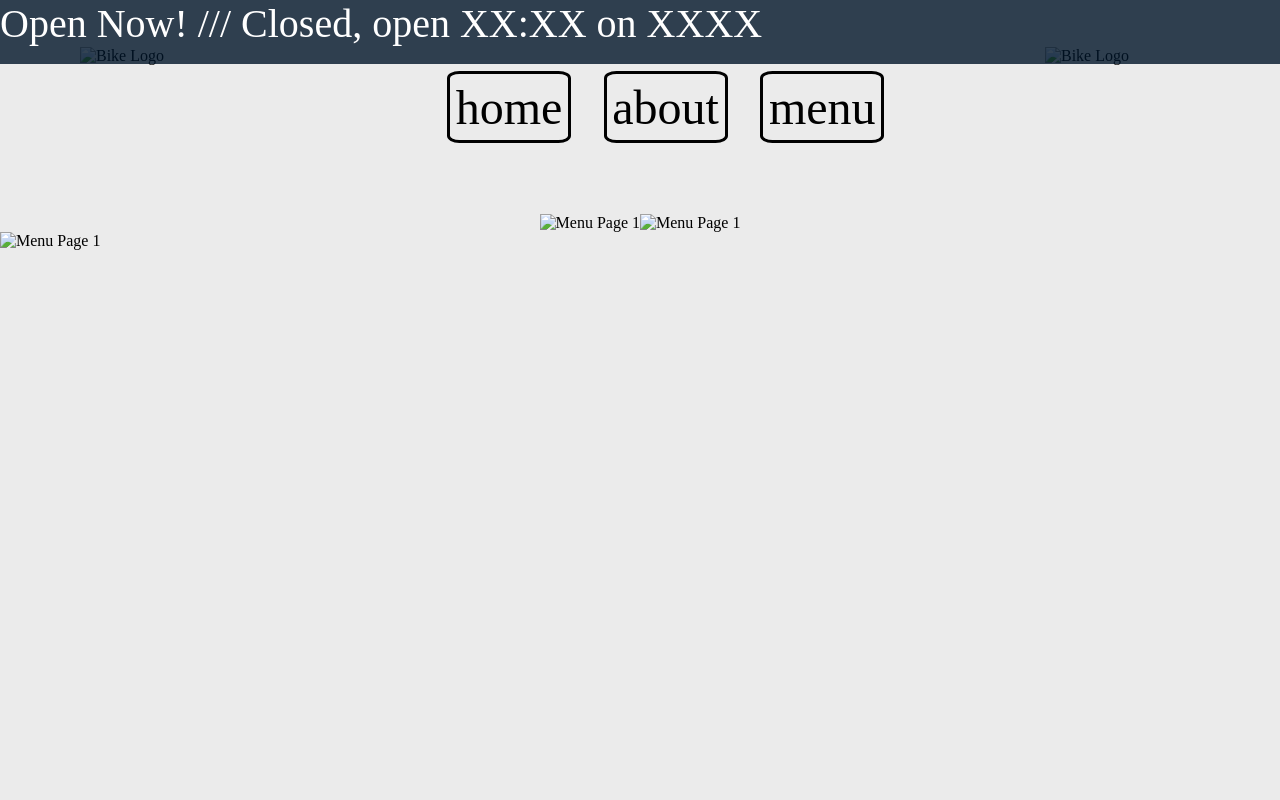
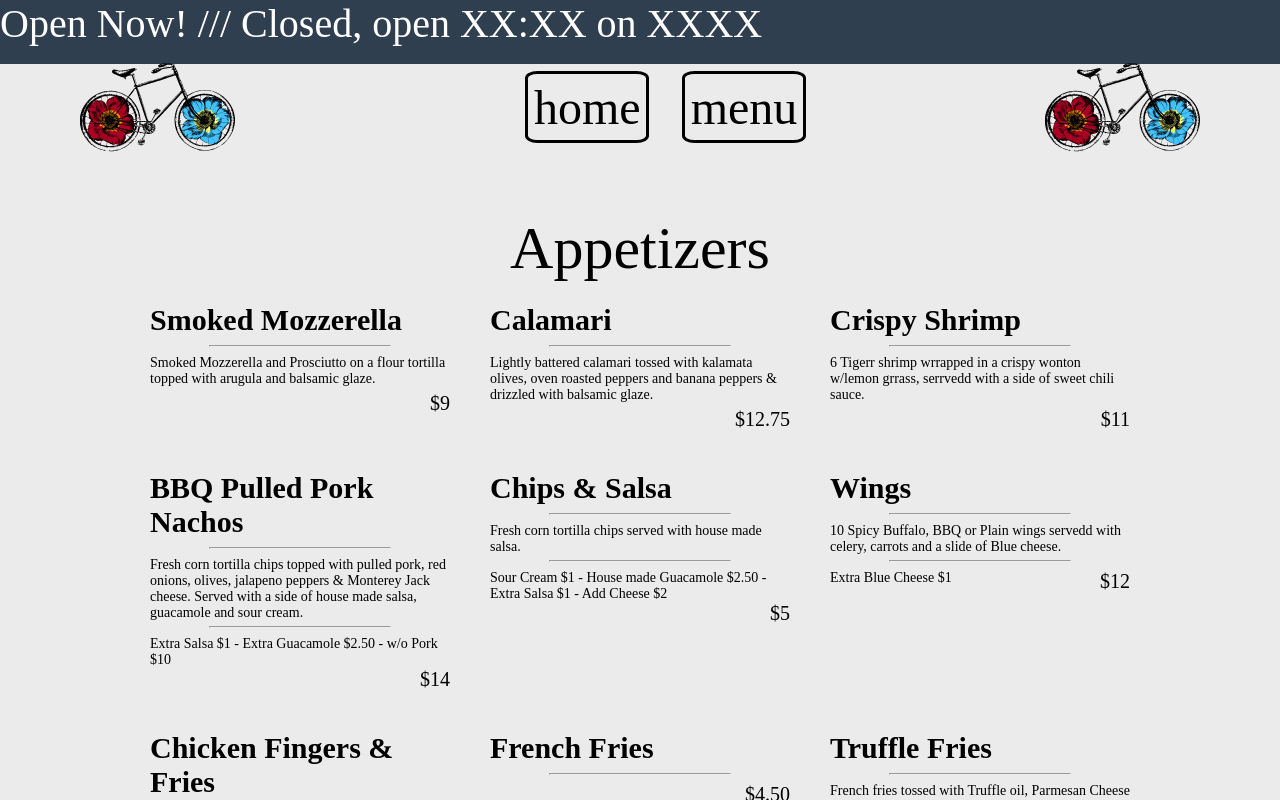
Before and after one commit to jon-curtis/jon-curtis.github.io, a plain HTML site: page bs-menu.html in a window 1280 px wide. Shown: the top 800 px of the page. Drawn offline with nearby package versions, Linux system fonts and the light colour scheme; files whose address does not match are found by name; a web font is replaced by a local one.

Commit message:
Add files via upload

```diff
--- a/bs-menu.html
+++ b/bs-menu.html
@@ -31,6 +31,69 @@
         }
 
 
+
+        .menu-content {
+        	justify-content: center;
+			display: flex;
+        	flex-wrap: wrap;
+        	align-items: flex-start;
+        	align-content: flex-start;
+        }
+
+        .menu-content > div {
+            width: 300px;
+			margin-right: 10px;
+			margin: 20px;
+        }
+
+        .food-pic {
+            height: auto;
+            width: 150px;
+        }
+
+        .section-title {
+            font-family: 'Caudex', serif;
+            font-size: 60px;
+            margin-left: auto;
+            margin-right: auto;
+            position: relative;
+            text-align: center;
+        }
+
+        .item {
+
+        }
+
+        .item .name {
+            font-family: 'Caudex', serif;
+            font-size: 30px;
+            font-weight: 600;
+        }
+
+        .item .desc {
+            font-family: 'Caudex', serif;
+            font-size: 14px;
+            float: left;
+            padding-bottom: 5px;
+        }
+
+        .item .price {
+            font-family: 'Caudex', serif;
+            font-size: 20px;
+            float: right;
+        }
+
+        .item-sep {
+            width: 60%;
+        }
+
+        .item .extra {
+            font-family: 'Caudex', serif;
+            font-size: 14px;
+            float: left;
+        }
+
+
     </style>
 
     <script language='javascript'>
@@ -52,25 +115,135 @@
 
     <div id="header">Open Now! /// Closed, open XX:XX on XXXX</div>
     <div id="bikeContainer1">
-        <img id="bike1" src="bikestop/resources/bike2h.svg" alt="Bike Logo">
+        <img id="bike1" src="resources/bike2h.svg" alt="Bike Logo">
 
         <nav>
             <ul class="nav__links">
-                <li><a href="bs-demo.html"><button>home</button></a></li>
-                <li><a href="about.html"><button>about</button></a></li>
+                <li><a href="index.html"><button>home</button></a></li>
+                <!--<li><a href="about.html"><button>about</button></a></li>-->
                 <li><a href="menu.html"><button>menu</button></a></li>
             </ul>
         </nav>
 
-        <img id="bike1" src="bikestop/resources/bike2h.svg" alt="Bike Logo">
+        <img id="bike1" src="resources/bike2h.svg" alt="Bike Logo">
 
 
     </div>
 
-    <div id="flex_container">
-        <div><img id="menu1" src="images/menu_pg1.jpeg" alt="Menu Page 1"></div>
-        <img id="menu1" src="images/menu_pg2.jpeg" alt="Menu Page 1"></div>
-        <img id="menu1" src="images/menu_pg3.jpeg" alt="Menu Page 1"></div>
+
+    <div id="menu-display">
+        <div class="section-title">Appetizers</div>
+        <a name="Appetizers"></a>
+
+        <div class="menu-content">
+            <!--<img class="food-pic" src="resources/smokedMoz.jpeg" alt="Photo by Patricia Tsernoshova on Unsplash">-->
+            <div class="item">
+                <div class="name">Smoked Mozzerella</div>
+                <hr class="item-sep">
+                <div class="desc">Smoked Mozzerella and Prosciutto on a flour tortilla topped with arugula and balsamic glaze.</div>
+                <div class="price">$9</div>
+            </div>
+
+            <div class="item">
+                <!--<img class="food-pic" src="resources/melissa-walker-horn-4mNO6-oMBEA-unsplash.jpg" alt="Photo by Melissa Walker on Unsplash">-->
+                <div class="name">Calamari</div>
+                <hr class="item-sep">
+                <div class="desc">Lightly battered calamari tossed with kalamata olives, oven roasted peppers and banana peppers & drizzled with balsamic glaze.</div>
+                <div class="price">$12.75</div>
+            </div>
+
+            <div class="item">
+                <div class="name">Crispy Shrimp</div>
+                <hr class="item-sep">
+                <div class="desc">6 Tigerr shrimp wrrapped in a crispy wonton w/lemon grrass, serrvedd with a side of sweet chili sauce.</div>
+                <div class="price">$11</div>
+            </div>
+
+            <div class="item">
+                <div class="name">BBQ Pulled Pork Nachos</div>
+                <hr class="item-sep">
+                <div class="desc">Fresh corn tortilla chips topped with pulled pork, red onions, olives, jalapeno peppers & Monterey Jack cheese. Served with a side of house made salsa, guacamole and sour cream.</div>
+                <hr class="item-sep">
+                <div class="extra"> Extra Salsa $1 - Extra Guacamole $2.50 - w/o Pork $10</div>
+                <div class="price">$14</div>
+            </div>
+
+            <div class="item">
+                <div class="name">Chips & Salsa</div>
+                <hr class="item-sep">
+                <div class="desc">Fresh corn tortilla chips served with house made salsa.</div>
+                <hr class="item-sep">
+                <div class="extra"> Sour Cream $1 - House made Guacamole $2.50 - Extra Salsa $1 - Add Cheese $2 </div>
+                <div class="price">$5</div>
+            </div>
+
+            <div class="item">
+                <div class="name">Wings</div>
+                <hr class="item-sep">
+                <div class="desc">10 Spicy Buffalo, BBQ or Plain wings servedd with celery, carrots and a slide of Blue cheese.</div>
+                <hr class="item-sep">
+                <div class="extra"> Extra Blue Cheese $1 </div>
+                <div class="price">$12</div>
+            </div>
+
+            <div class="item">
+                <div class="name">Chicken Fingers & Fries</div>
+                <hr class="item-sep">
+                <div class="desc">3 Chicken Fingers w/fries & our homemade Honey Mustard dressing.</div>
+                <div class="price">$8.50</div>
+            </div>
+
+            <div class="item">
+                <div class="name">French Fries</div>
+                <hr class="item-sep">
+                <div class="price">$4.50</div>
+            </div>
+
+            <div class="item">
+                <div class="name">Truffle Fries</div>
+                <hr class="item-sep">
+                <div class="desc">French fries tossed with Truffle oil, Parmesan Cheese & parsley.</div>
+                <hr class="item-sep">
+                <div class="extra"> Served with a side of Horseradish Aioli $8.50 - w/BBQ Pulled Pork $11.50</div>
+            </div>
+        </div>
+
+
+        <div class="section-title">Salads</div>
+        <a name="Salads"></a>
+
+
+
+
+        <div class="section-title">Sandwiches</div>
+        <a name="Sandwiches"></a>
+
+
+
+        <div class="section-title">Tacos</div>
+        <a name="Tacos"></a>
+
+
+
+        <div class="section-title">Entrees</div>
+        <a name="Entrees"></a>
+
+
+
+        <div class="section-title">Wood Fired Pizza</div>
+        <a name="Wood Fired Pizza"></a>
+
+
+
+        <div class="section-title">Specialty Pizzas</div>
+        <a name="Specialty Pizzas"></a>
+
+
+
+
+    </div>
+
+
     </div>
 
 
```
